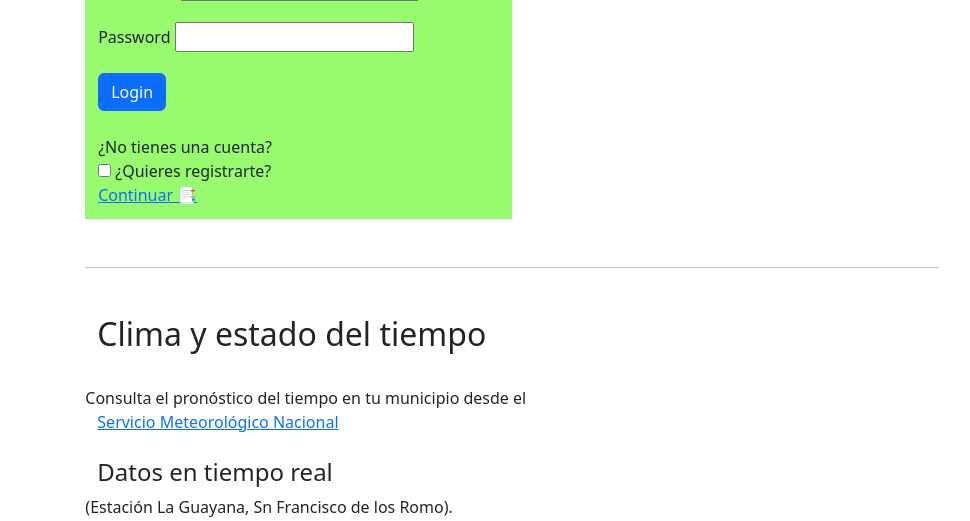
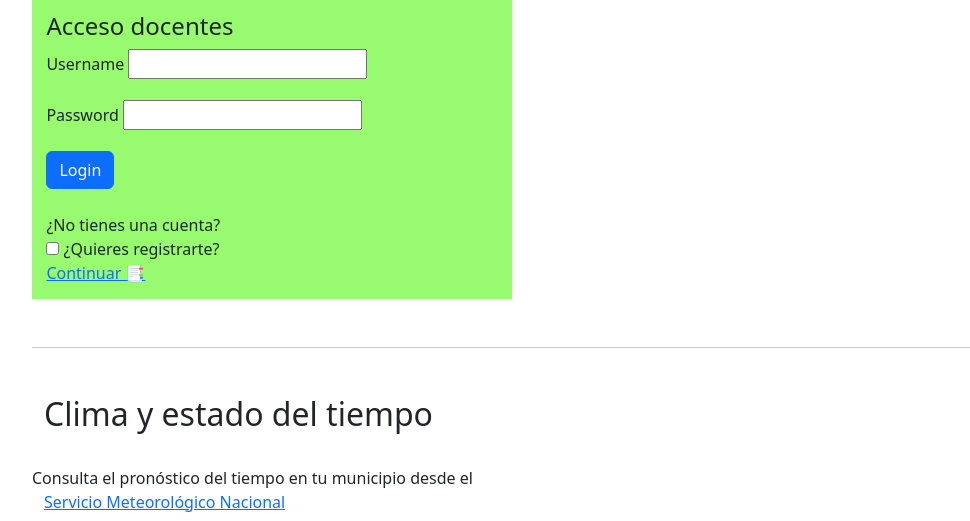
Before and after one commit to renebec/concDoc, a Flask app: page /login in a window 1280 px wide. Shown: the part 2600-3121 px from the top of the page, without its empty margins (128-1098 px from the left). Run offline with Flask 3, Linux system fonts and the light colour scheme.

Commit message:
container col-9

```diff
--- a/templates/home.html
+++ b/templates/home.html
@@ -145,7 +145,7 @@
     </header>
 
 
-    <main class="container">
+    <main class="container col-9">
         <p style="text-align:right;color:rgb(150,150,150);">@ by M.C. Héctor René Becerril Cejudo.</p>
 
         {% if info %}
--- a/templates/login.html
+++ b/templates/login.html
@@ -94,7 +94,7 @@
 
 <body>
 
-  <div class="container mt-5 col-8">
+  <div class="container mt-5 col-9">
 
 
     <div class="row">
```
